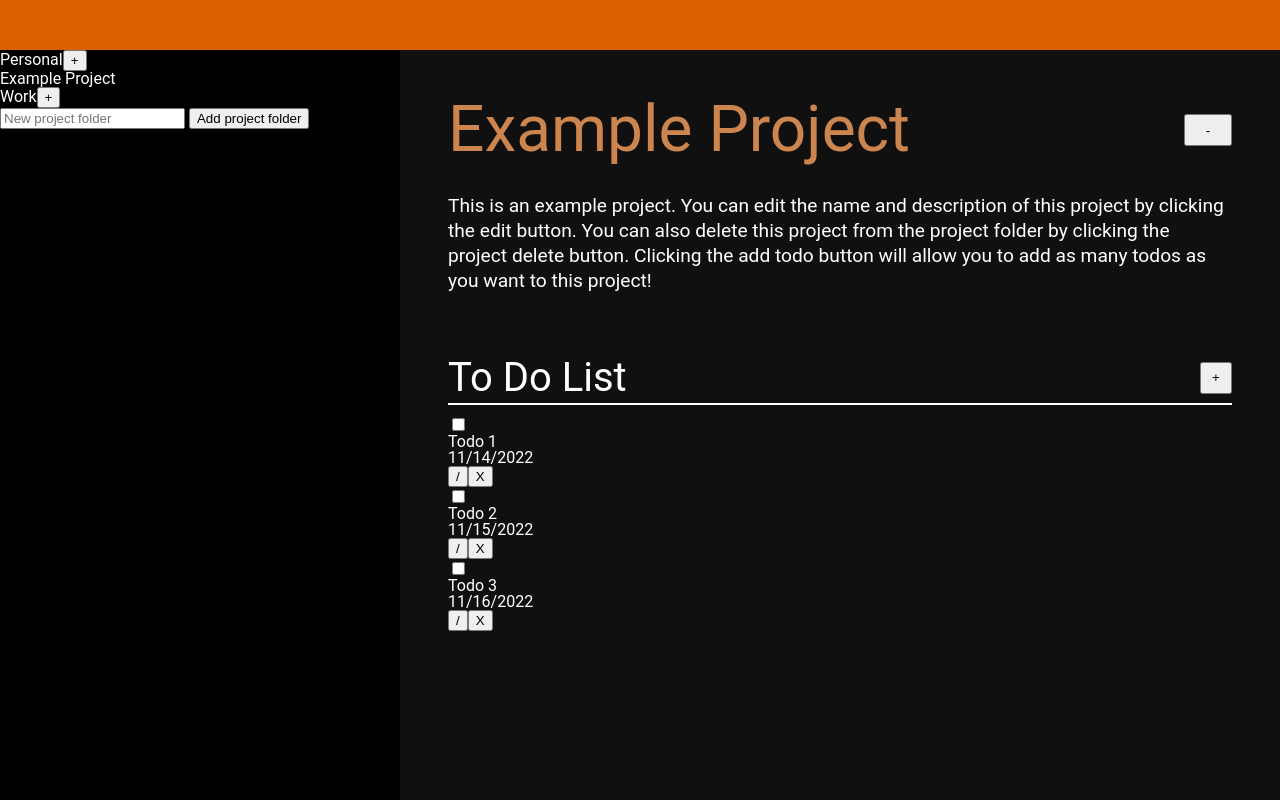
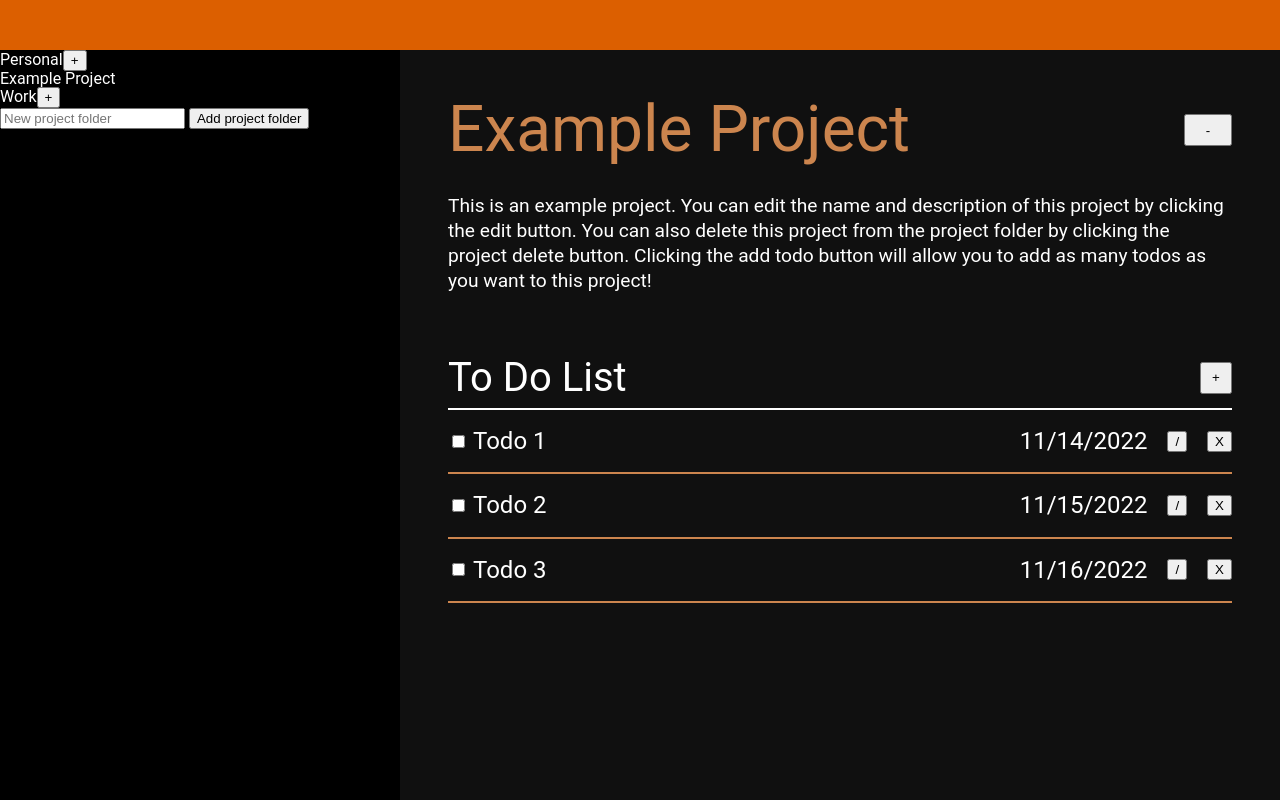
Before and after one commit to Chance093/odin-project-todo-list, a website with bundled scripts: page dist/index.html in a window 1280 px wide. Built offline with nearby package versions, Linux system fonts and the light colour scheme.

Commit message:
Style todos in main section

```diff
--- a/src/dom/display.js
+++ b/src/dom/display.js
@@ -77,21 +77,27 @@ function displayProject(project, pfIndex, pIndex) {
     const todos = project.todos;
     todos.forEach((todo) => {
         const todoContainer = document.createElement('li');
+        const leftContainer = document.createElement('div');
+        const rightContainer = document.createElement('div');
         const checkbox = document.createElement('input');
         const task = document.createElement('p');
         const date = document.createElement('p');
         const editButton = document.createElement('button');
         const deleteButton = document.createElement('button');
+        leftContainer.classList.add('left-container');
+        rightContainer.classList.add('right-container');
         checkbox.setAttribute('type', 'checkbox');
         task.textContent = todo.task;
         date.textContent = todo.date;
         editButton.textContent = '/';
         deleteButton.textContent = 'X';
-        todoContainer.appendChild(checkbox);
-        todoContainer.appendChild(task);
-        todoContainer.appendChild(date);
-        todoContainer.appendChild(editButton);
-        todoContainer.appendChild(deleteButton);
+        leftContainer.appendChild(checkbox);
+        leftContainer.appendChild(task);
+        rightContainer.appendChild(date);
+        rightContainer.appendChild(editButton);
+        rightContainer.appendChild(deleteButton);
+        todoContainer.appendChild(leftContainer);
+        todoContainer.appendChild(rightContainer);
         todoList.appendChild(todoContainer);
     })
 }
--- a/src/style.css
+++ b/src/style.css
@@ -193,8 +193,7 @@ main>.todo-header {
     justify-content: space-between;
     align-items: center;
     border-bottom: 2px solid white;
-    padding-bottom: 5px;
-    margin-bottom: 10px;
+    padding-bottom: 10px;
 }
 
 main>.todo-header>h2 {
@@ -204,6 +203,29 @@ main>.todo-header>h2 {
 main>.todo-header>button {
     width: 2rem;
     height: 2rem;
+}
+
+main>.todo-list>li {
+    display: flex;
+    justify-content: space-between;
+    align-items: center;
+    padding: 1.2rem 0;
+    border-bottom: 2px solid var(--tertiarycolor);
+}
+
+main>.todo-list>li>div {
+    display: flex;
+    align-items: center;
+}
+
+main>.todo-list>li>.right-container {
+    gap: 20px;
+    font-size: 1.5rem;
+}
+
+main>.todo-list>li>.left-container {
+    gap: 5px;
+    font-size: 1.5rem;
 }
 
 .modal-container {
```
Also changed, not shown: dist/main.js.
